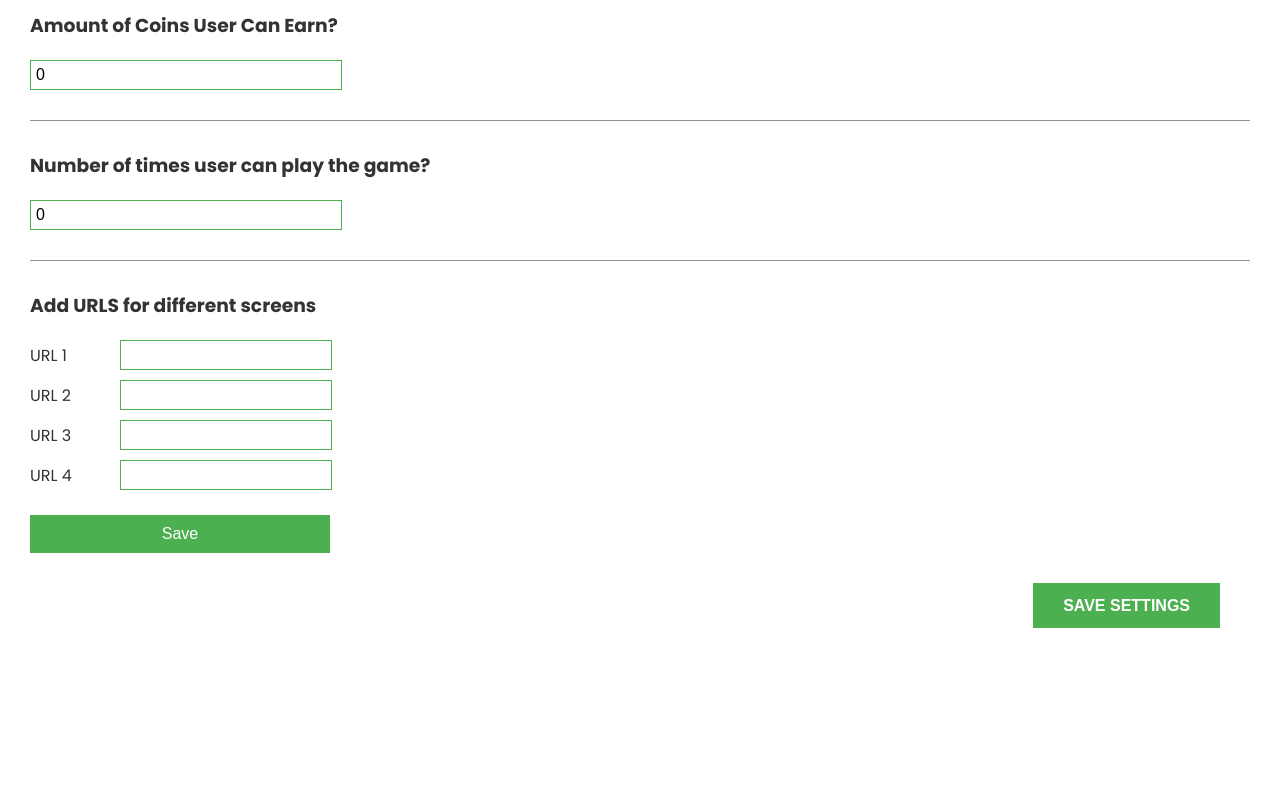
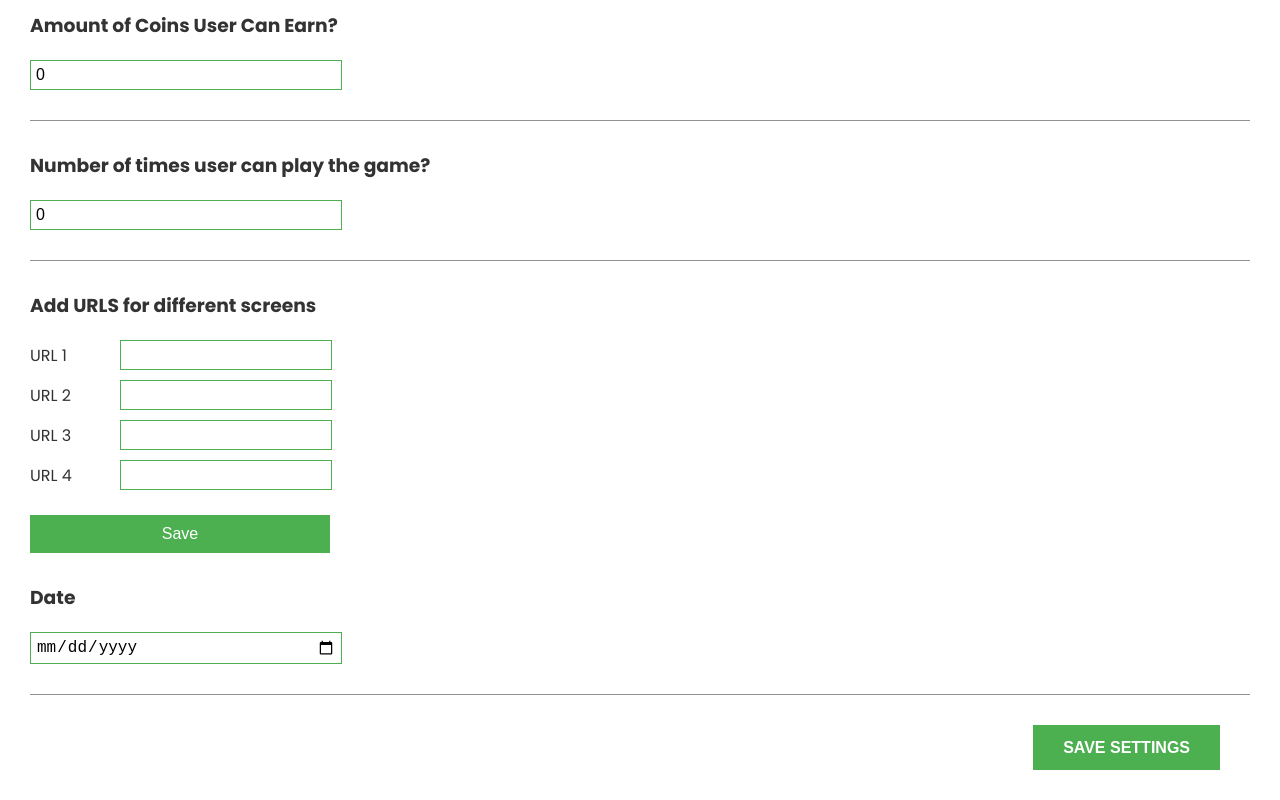
Before and after one commit to Hafizbali315/andy-game-frontend, a React (Vite) app: page / in a window 1280 px wide. Shown: the part 930-1730 px from the top of the page. Before the commit the page ends 1588 px from the top, so only its background shows below. Built offline with nearby package versions, Linux system fonts and the light colour scheme; no server answers; sample sign-in values are in the browser's storage.

Commit message:
Auth bypassed for getting settings and showcase date added

```diff
--- a/src/pages/GameSettings.jsx
+++ b/src/pages/GameSettings.jsx
@@ -19,6 +19,7 @@ const GameSettings = () => {
 		coinEarnings: 0,
 		playLimit: 0,
 		screenUrls: {},
+		date: '',
 	})
 
 	const [loading, setLoading] = useState(false)
@@ -69,12 +70,13 @@ const GameSettings = () => {
 		formData.append('coinEarnings', newSettings.coinEarnings)
 		formData.append('playLimit', newSettings.playLimit)
 		formData.append('screenUrls', JSON.stringify(newSettings.screenUrls))
+		formData.append('date', newSettings.date)
 
 		const formDataObj = Object.fromEntries(formData.entries())
 		console.log('formDataObj', formDataObj)
 
 		try {
-			const res = await api.post('/api/settings/user-settings', formDataObj)
+			const res = await api.post('/api/settings', formDataObj)
 			if (res.data) {
 				alert('Settings Saved Successfully')
 			}
@@ -84,7 +86,7 @@ const GameSettings = () => {
 	}
 
 	const fetchSettings = async () => {
-		const res = await api.post(`/api/settings/user-settings/${userId}`)
+		const res = await api.get(`/api/settings`)
 		console.log('res.data', res.data)
 	}
 
@@ -169,6 +171,16 @@ const GameSettings = () => {
 				<ScreenUrls newSettings={newSettings} setNewSettings={setNewSettings} />
 			</div>
 
+			{/* Showcase date */}
+			<div className="date">
+				<h3>Date</h3>
+				<input
+					type="date"
+					value={newSettings.date}
+					onChange={(e) => setNewSettings((prevSettings) => ({ ...prevSettings, date: e.target.value }))}
+				/>
+			</div>
+
 			<button className="submit_settings_btn" onClick={handleSettings}>
 				Save Settings
 			</button>
--- a/src/styles/pages/_Settings.scss
+++ b/src/styles/pages/_Settings.scss
@@ -89,7 +89,8 @@
 	}
 
 	.coins,
-	.game-play {
+	.game-play,
+	.date {
 		padding: 30px 0;
 		border-bottom: 1px solid #949191;
 
```
